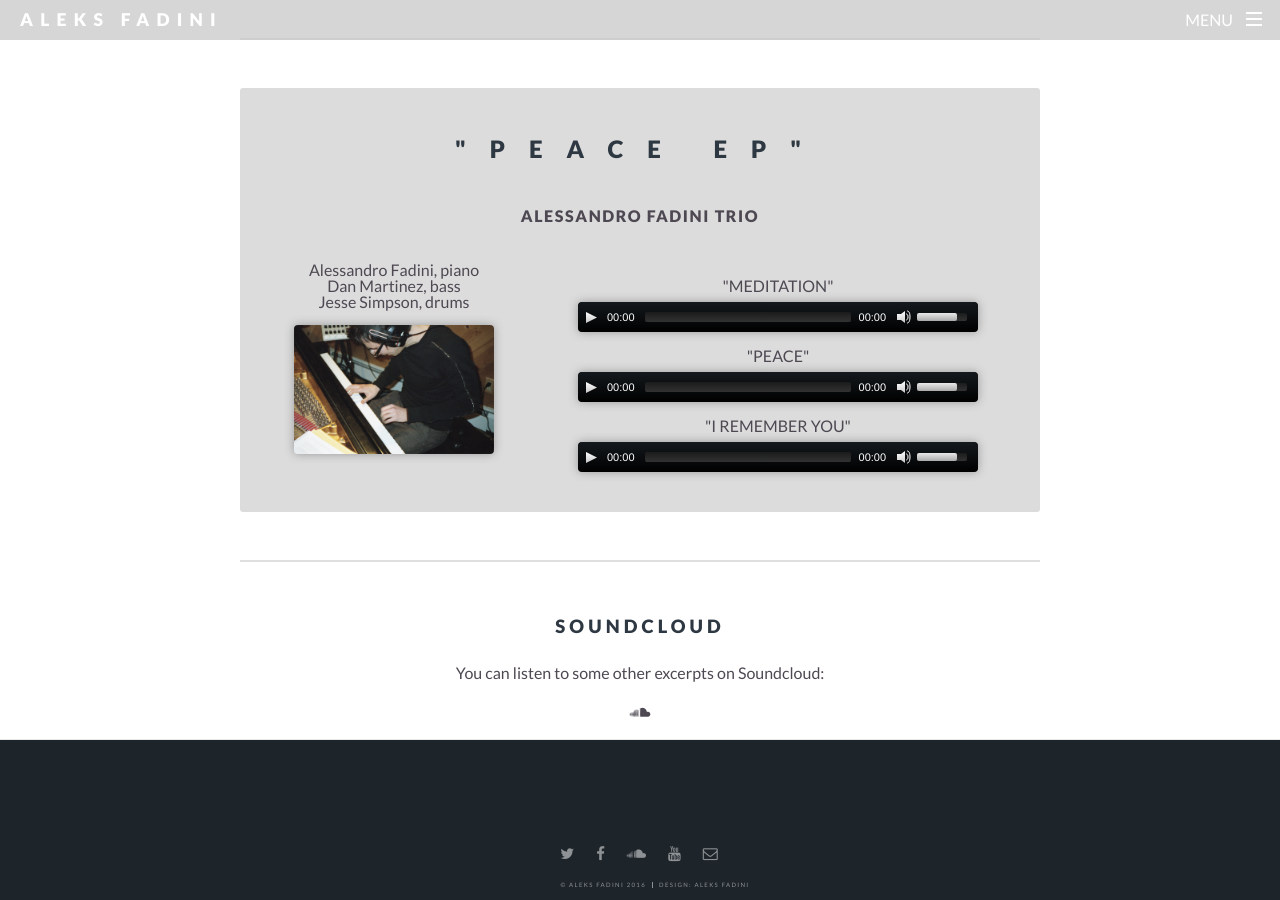
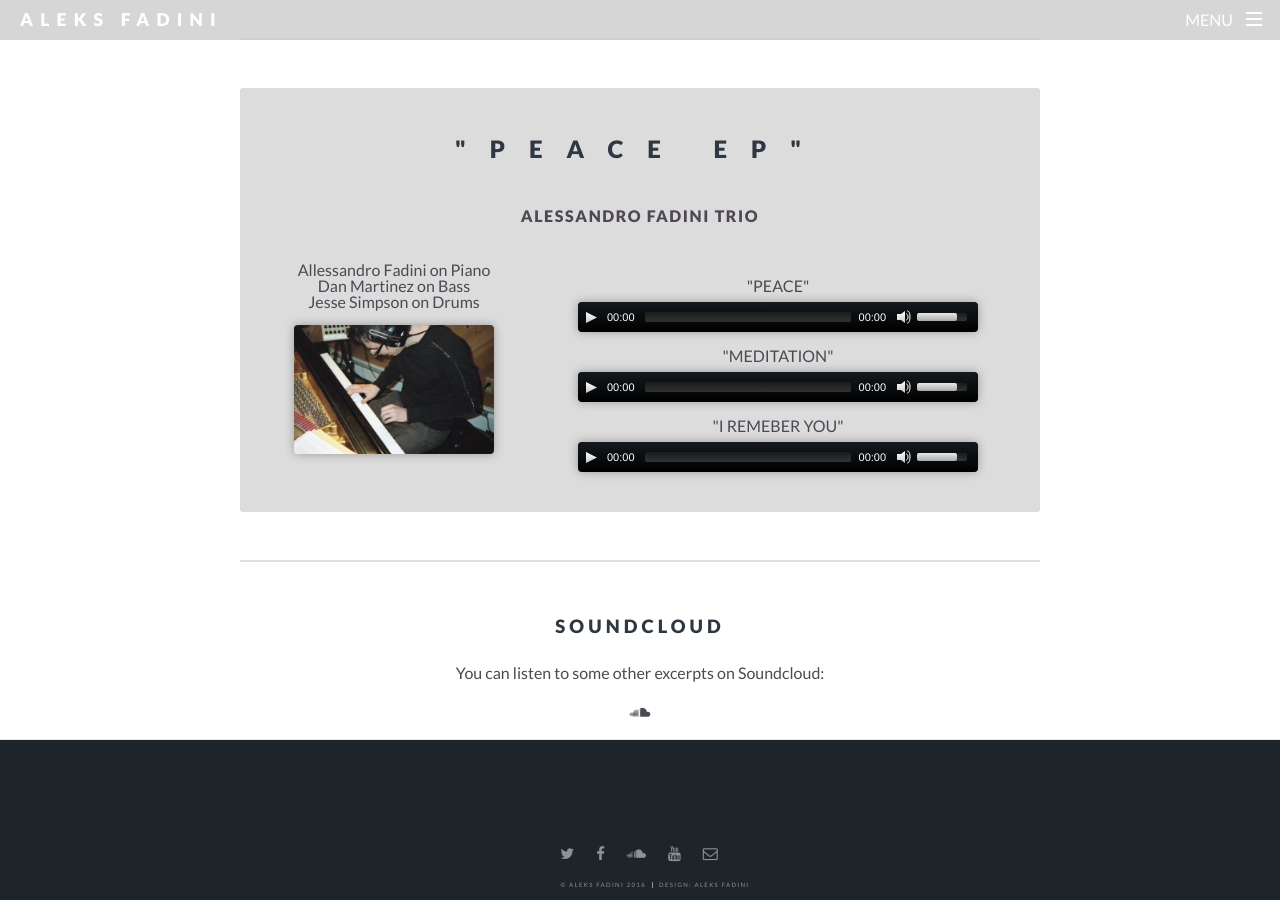
Before and after one commit to danvisintainer/aleksfadini, a Jekyll site: the page built from music.html, in a window 1280 px wide and 900 px high, scrolled down 778 px. Built offline with Jekyll 4.4.1, drawn with Linux system fonts in a browser that asks for light colours.

Commit message:
fix up music stuff

```diff
--- a/_includes/menu.html
+++ b/_includes/menu.html
@@ -6,7 +6,6 @@
       <a href="#menu" class="menuToggle"><span id="menu-text">Menu</span></a>
     </div>
 </div>
-
 
 <div id="side-menu">
   <ul>
--- a/assets/js/aleks.js
+++ b/assets/js/aleks.js
@@ -45,12 +45,11 @@
 
 // menutop appearing when scrolling down
     $(window).resize(function() {
-            $headerDiv = $bigHeader.outerHeight(true) || $littleHeader.outerHeight(true);
+        $headerDiv = $bigHeader.outerHeight(true) || $littleHeader.outerHeight(true);
         $bottomOfHeader = $headerDiv;
     });
 
     $(window).scroll(function(){
-
         if ($(window).scrollTop() > $bottomOfHeader) {
             $('.my-menu').removeClass('hidden');
         } else {
--- a/music.html
+++ b/music.html
@@ -10,48 +10,6 @@
 
       <hr/>
       <div id="audiogallery">
-        <div class="albumtitle">
-          <h2>"Peace EP"</h2>
-          <h3>Alessandro Fadini Trio</h3>
-          <div class="album">
-
-              <div class="personnel">
-                <p> Alessandro Fadini, piano <br>
-                Dan Martinez, bass <br>
-                Jesse Simpson, drums <br></p>
-              <img src="/assets/images/record01.jpg" width="200" alt="Peace EP">
-              </div>
-
-              <div class="songs">
-                  <p> "Meditation" </p>
-                <div class="mp3player">
-
-                  <audio controls>
-                    <source src="assets/music/trioEP/meditation.mp3" type="audio/mp3">
-                  </audio>
-                </div>
-                  <p> "Peace" </p>
-                <div class="mp3player">
-
-                  <audio controls>
-                    <source src="assets/music/trioEP/peace.mp3" type="audio/mp3">
-                  </audio>
-                </div>
-                                  <p> "I Remember You" </p>
-                <div class="mp3player">
-
-                  <audio controls>
-                    <source src="assets/music/trioEP/irememberyou.mp3" type="audio/mp3">
-                  </audio>
-                </div>
-
-              </div>
-
-          </div>
-
-        </div>
-<!-- I tried to automatize here
-        <hr/>
 
       {% for record in site.data.listen %}
 
@@ -62,43 +20,29 @@
 
                 <div class="personnel">
                   <p>
-
-                      {% for musician in site.data.listen.record.personnel %}
-
-                {{ musician.personnel }}, piano <br>
-                Dan Martinez, bass <br>
-                Jesse Simpson, drums <br>
-
+                    {% for musician in record.personnel %}
+                      {{ musician.name }} on {{ musician.axe }} <br>
                     {% endfor %}
                   </p>
-              <img src="/assets/images/record01.jpg" width="200" alt="Peace EP">
+                <img src="/assets/images/{{ record.albumimg }}" width="200" alt="Peace EP">
                 </div>
 
                 <div class="songs">
-                  <p> "Meditation" </p>
+                  {% for song in record.songs %}
+                    {% if song.play %}
+                      <p>"{{ song.title }}"</p>
                       <div class="mp3player">
-
                         <audio controls>
-                    <source src="assets/music/trioEP/meditation.mp3" type="audio/mp3">
+                          <source src="assets/music/{{ song.src }}">
                         </audio>
                       </div>
-                  <p> "Peace" </p>
-                <div class="mp3player">
-
-                  <audio controls>
-                    <source src="assets/music/trioEP/peace.mp3" type="audio/mp3">
-                  </audio>
-                </div>
-
-              </div>
-
+                    {% endif %}
+                  {% endfor %}
                 </div>
             </div>
-          <hr/>
+          </div>
+        <hr />
       {% endfor %}
-!-->
-
-  <hr />
 
   <h3>Soundcloud</h3>
   <p>You can listen to some other excerpts on Soundcloud: </p><p><a href="https://soundcloud.com/alessandro-fadini" class="icon fa-soundcloud"><span class="label">Soundcloud</span></a></p>
```
Also changed, not shown: other parts of _includes/menu.html (+1 -1 lines), _data/listen.yaml (+15 -12 lines). Lines whose indentation alone changed are shown as unchanged.
